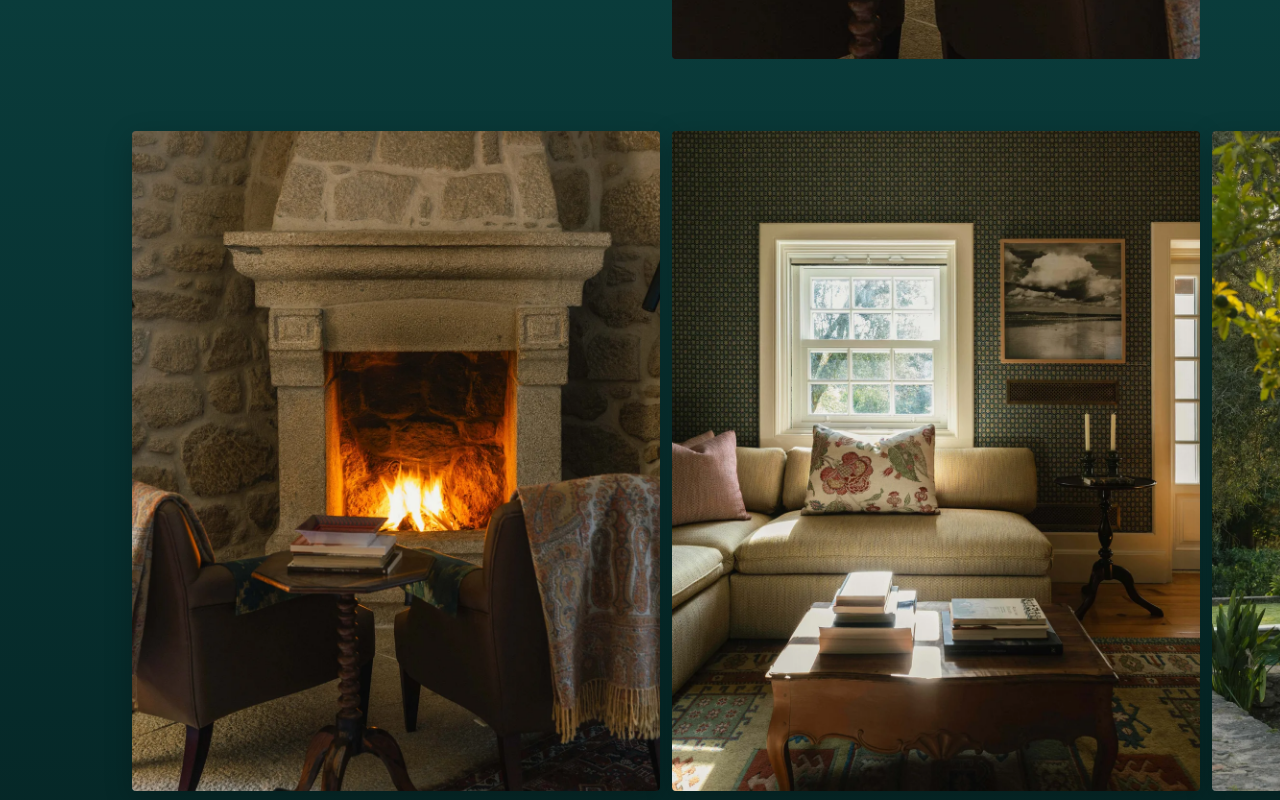
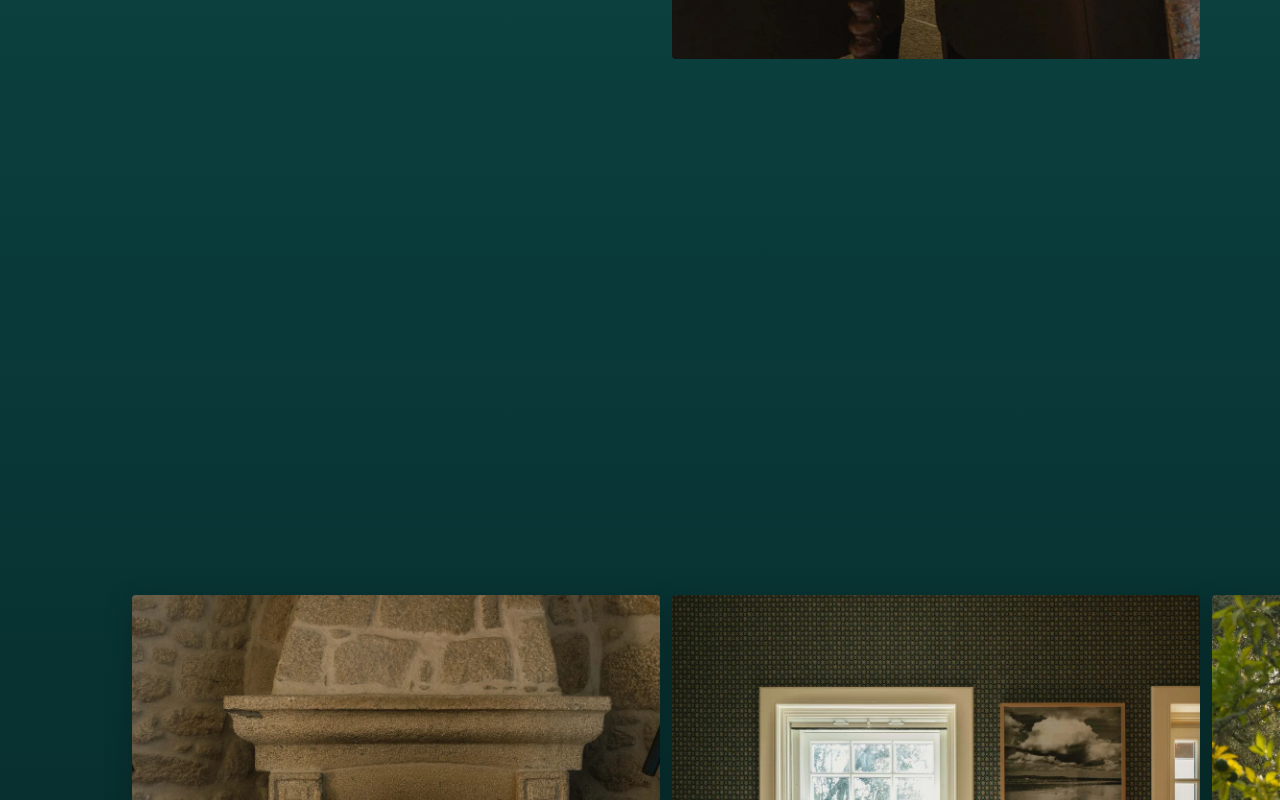
Before and after one commit to RodrigoAlarcao/Casa-de-Nabais, a Next.js app: page /a-casa in a window 1280 px wide. Shown: the part 4060-4860 px from the top of the page. Built offline with nearby package versions, Linux system fonts and the light colour scheme; a web font is replaced by a local one.

Commit message:
Set História carousel top margin = slideWidth on desktop
Replaces the static mt-16 (64px) with a dynamic marginTop equal to
slideWidth so the vertical breathing room above the carousel matches
the horizontal size of each slide image.

https://claude.ai/code/session_01VTDPhek2JNXzPsXhUmVCpZ

```diff
--- a/components/CasaHistoriaSection.tsx
+++ b/components/CasaHistoriaSection.tsx
@@ -314,7 +314,7 @@ export default function CasaHistoriaSection() {
       </div>
 
       {/* Desktop carousel */}
-      <div className="hidden lg:block mt-16">
+      <div className="hidden lg:block" style={{ marginTop: `${slideWidth}px` }}>
         <CarouselStrip />
       </div>
 
```
